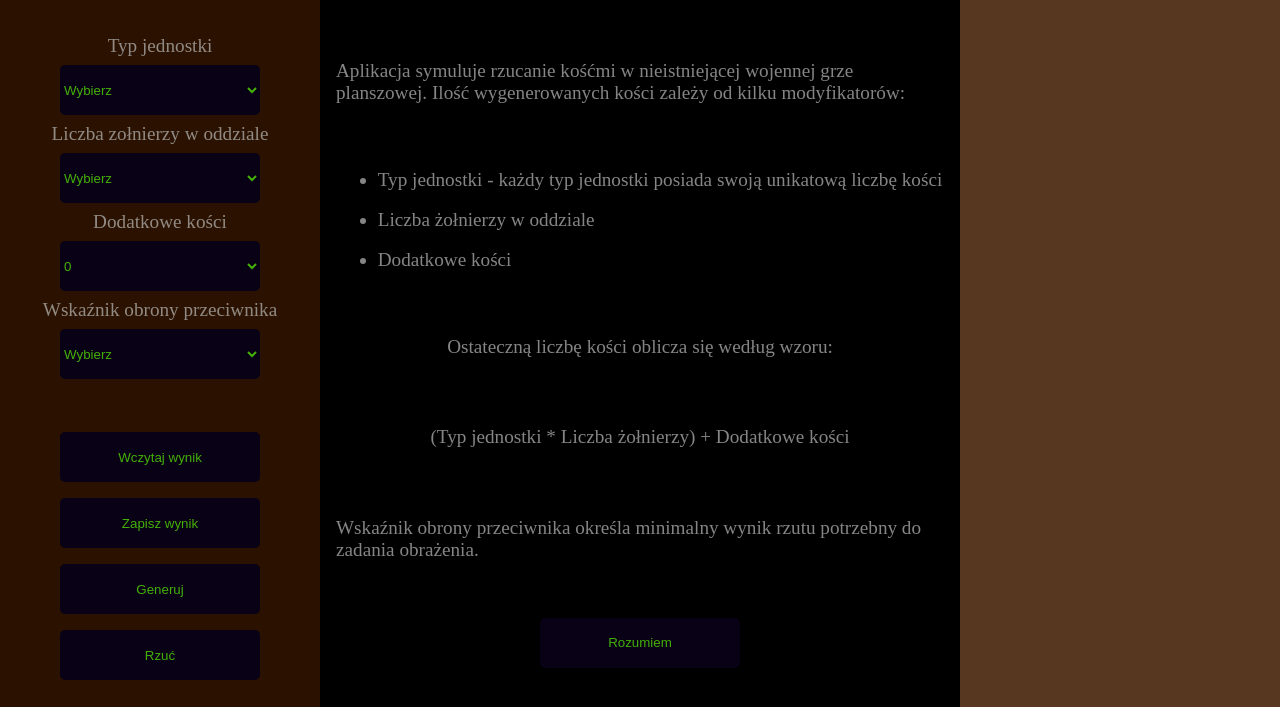
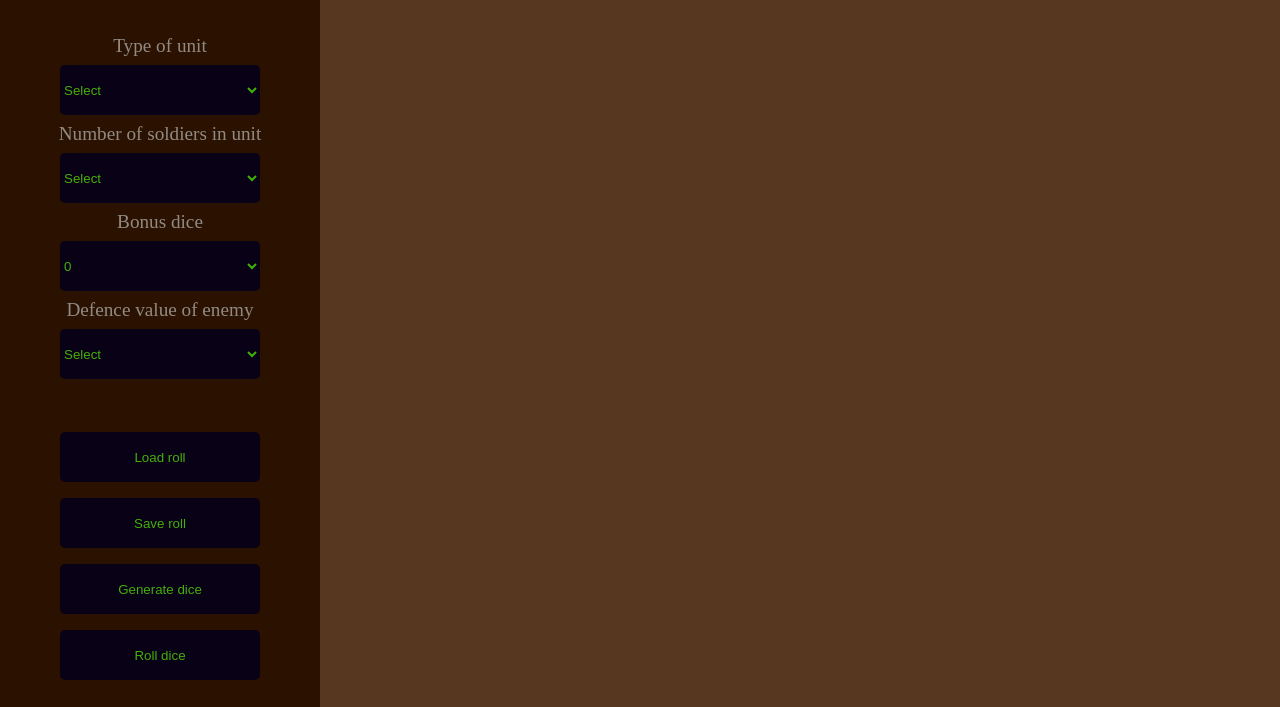
Before and after one commit to JJ-Wph/Boardgame-Dice-Roller, a plain HTML site: page index.html in a window 1280 px wide. Shown: the part 93-800 px from the top of the page. Drawn offline with Linux system fonts and the light colour scheme.

Commit message:
fix iteration error, english language added

```diff
--- a/index.html
+++ b/index.html
@@ -13,19 +13,18 @@
         <div class="first">
             <h1>Board Game Dice Roller</h1>
             <span>
-                <label>Typ jednostki</label>
+                <label>Type of unit</label>
                 <select id="unit_type">
-                    <option value="" disabled selected>Wybierz</option>
-                    <option value="3">Dowódca(3 kości)</option>
-                    <option value="4">Dowódca(4 kości)</option>
-                    <option value="5">Dowódca(5 kości)</option>
-                    <option value="2">Przyboczny(2 kości)</option>
-                    <option value="1">Wojownik(1 kość)</option>
-                    <option value="0.5">Wieśniak(0.5 kości)</option>
+                    <option value="" disabled selected>Select</option>
+                    <option value="5">Mounted Elite(5 dice)</option>
+                    <option value="4">Elite(4 dice)</option>
+                    <option value="3">Heartguard(3 dice)</option>
+                    <option value="2">Warrior(2 dice)</option>
+                    <option value="1">Levy(1 die)</option>
                 </select>
-                <label>Liczba zołnierzy w oddziale</label>
+                <label>Number of soldiers in unit</label>
                 <select id="numberOf">
-                    <option value="" disabled selected>Wybierz</option>
+                    <option value="" disabled selected>Select</option>
                     <option value="1">1</option>
                     <option value="2">2</option>
                     <option value="3">3</option>
@@ -33,7 +32,7 @@
                     <option value="5">5</option>
                     <option value="6">6</option>
                 </select>
-                <label>Dodatkowe kości</label>
+                <label>Bonus dice</label>
                 <select id="numberOfAdd">
                     <option value="0">0</option>
                     <option value="1">1</option>
@@ -47,9 +46,9 @@
                     <option value="9">9</option>
                     <option value="10">10</option>
                 </select>
-                <label>Wskaźnik obrony przeciwnika</label>
+                <label>Defence value of enemy</label>
                 <select id="numberOfDeff">
-                    <option value="" disabled selected>Wybierz</option>
+                    <option value="" disabled selected>Select</option>
                     <option value="1">1</option>
                     <option value="2">2</option>
                     <option value="3">3</option>
@@ -59,29 +58,16 @@
                 </select>
             </span>
             <span class="buttonspan">
-                <button onclick="getDicesFromStorage()">Wczytaj wynik</button>
-                <button onclick="saveDicesToStorage()">Zapisz wynik</button>
-                <button onclick="generateDice()">Generuj</button>
-                <button onclick="rollDice()">Rzuć</button>
+                <button onclick="getDicesFromStorage()">Load roll</button>
+                <button onclick="saveDicesToStorage()">Save roll</button>
+                <button onclick="generateDice()">Generate dice</button>
+                <button onclick="rollDice()">Roll dice</button>
             </span>
         </div>
         <div class="second"></div>
         <div class="third">
-            <h1 class="green">Trafiło:<h1 class="green" id="hits">0</h1></h1>
-            <h1 class="red">Chybiło:<h1 class="red" id="misses">0</h1></h1>
-        </div>
-        <div class="fourth" id="fourth">
-            <h1>Board Game Dice Roller</h1>
-            <p>Aplikacja symuluje rzucanie kośćmi w nieistniejącej wojennej grze planszowej. Ilość wygenerowanych kości zależy od kilku modyfikatorów: </p>
-            <ul>
-                <li>Typ jednostki - każdy typ jednostki posiada swoją unikatową liczbę kości</li><br>
-                <li>Liczba żołnierzy w oddziale</li><br>
-                <li>Dodatkowe kości</li>
-            </ul>
-            <p>Ostateczną liczbę kości oblicza się według wzoru:</p>
-            <p>(Typ jednostki * Liczba żołnierzy) + Dodatkowe kości</p>
-            <p>Wskaźnik obrony przeciwnika określa minimalny wynik rzutu potrzebny do zadania obrażenia. </p>
-            <button onclick="closeDiv()">Rozumiem</button>
+            <h1 class="green">Hits:<h1 class="green" id="hits">0</h1></h1>
+            <h1 class="red">Misses:<h1 class="red" id="misses">0</h1></h1>
         </div>
     </div>
     <script src="script.js"></script>
--- a/script.js
+++ b/script.js
@@ -1,11 +1,10 @@
 const form1 = document.getElementById("unit_type");
 const optionIndex = form1.getElementsByTagName("option")
-const warlord6 = optionIndex[1].value;
-const warlord8 = optionIndex[2].value;
-const warlord10 = optionIndex[3].value;
-const heartguards = optionIndex[4].value;
-const warriors = optionIndex[5].value;
-const levys = optionIndex[6].value;
+const mountedElite = optionIndex[1].value;
+const elite = optionIndex[2].value;
+const heartguards = optionIndex[3].value;
+const warrior = optionIndex[4].value;
+const levy = optionIndex[5].value;
 const div2 = document.querySelector(".second");
 const dices = document.getElementsByClassName('dice');
 const hits = document.getElementById("hits");
@@ -18,7 +17,7 @@ function generateDice() {
     let two = parseInt(numberOf.value, 10);
     let three = parseInt(numberOfAdd.value, 10);
     let diceNumber = one * two + three;
-    console.log("Liczba kości: " + diceNumber + " (" + one + " x " + two + " + " + three + ")");
+    console.log("Dice number: " + diceNumber + " (" + one + " x " + two + " + " + three + ")");
     div2.innerHTML = "";
     hits.innerHTML = "0";
     misses.innerHTML = "0";
@@ -37,11 +36,11 @@ function rollDice() {
     parseInt(misses.innerText, 10);
     hits.innerText = 0;
     misses.innerText = 0;
-    for (i = 0; i <= dices.length; i++) {
+    for (i = 0; i < dices.length; i++) {
         min = Math.ceil(1);
         max = Math.floor(6);
         const result = Math.floor(Math.random() * (max - min + 1)) + min;
-        dices[i].innerText = result;
+        dices[i].innerHTML = result;
         if (result >= defence) {
             dices[i].setAttribute("class", "dice green");
             hits.innerText ++;
```
Lines whose indentation alone changed are shown as unchanged.
